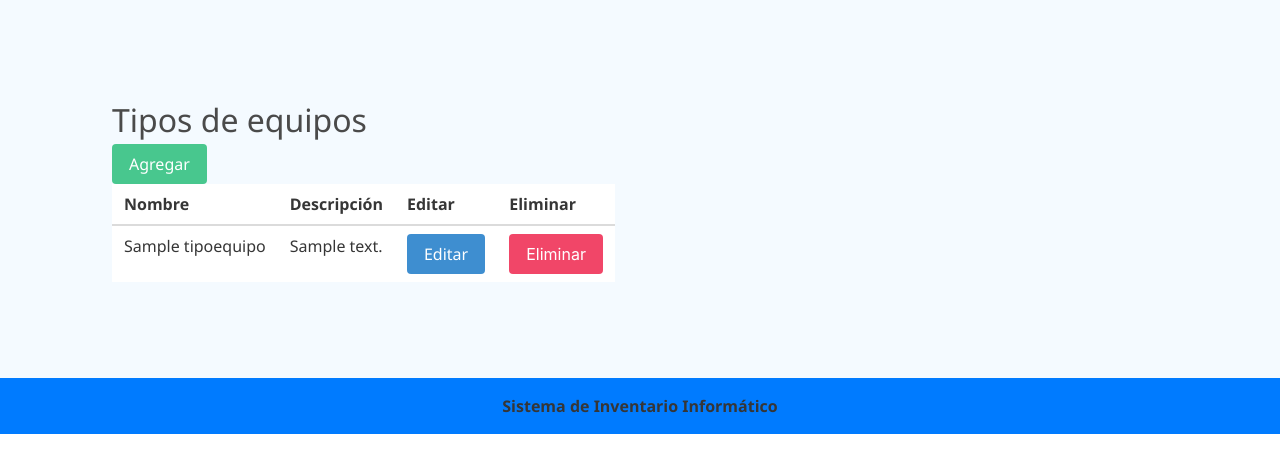
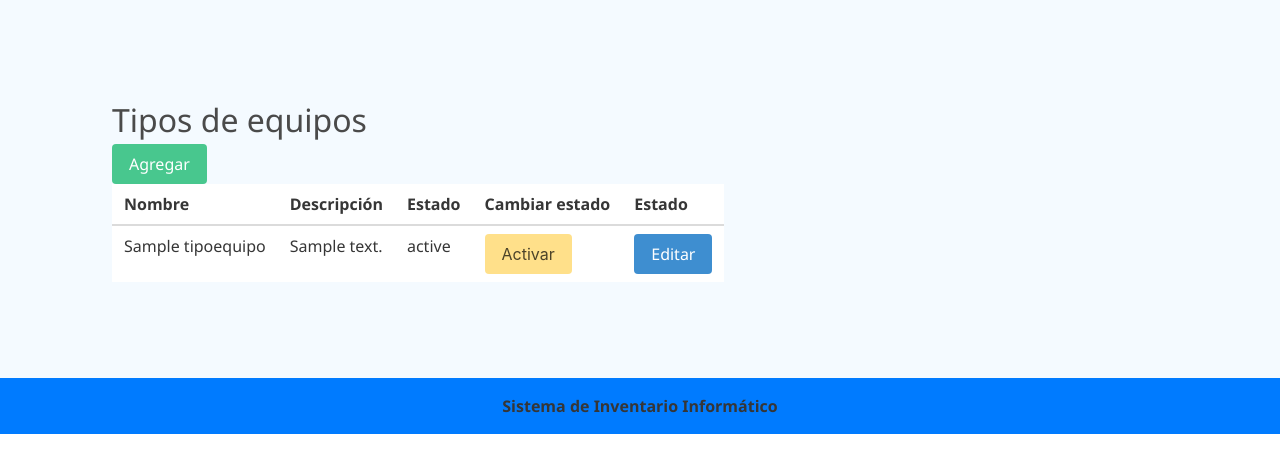
Before and after one commit to iosivrioja/practicas_hospital, a Flask app: page /tipo_equipos in a window 1280 px wide. Shown: the part 52-525 px from the top of the page. Run offline with Flask 3, Linux system fonts and the light colour scheme; tables that the repository leaves empty hold one stand-in row (values such as "Sample post").

Commit message:
Otro commit

```diff
--- a/clase/clase_tipo_equipo.py
+++ b/clase/clase_tipo_equipo.py
@@ -2,8 +2,10 @@ class TipoEquipo:
     id = 0
     nombre = ""
     descripcion = ""
+    estado = ""
 
-    def __init__(self, p_id, p_nombre, p_descripcion):
+    def __init__(self, p_id, p_nombre, p_descripcion, p_estado):
         self.id = p_id
         self.nombre = p_nombre
         self.descripcion = p_descripcion
+        self.estado = p_estado
--- a/controlador/controlador_parte.py
+++ b/controlador/controlador_parte.py
@@ -1,10 +1,10 @@
 from bd import obtener_conexion
 
-def insertar_parte(nombre, descripcion, equipo_id):
+def insertar_parte(nombre, descripcion, estado, equipo_id):
     conexion = obtener_conexion()
     with conexion.cursor() as cursor:
-        cursor.execute("INSERT INTO Parte(nombre, descripcion, equipo_id) VALUES (%s, %s, %s)",
-                       (nombre, descripcion, equipo_id))
+        cursor.execute("INSERT INTO Parte(nombre, descripcion, estado, equipo_id) VALUES (%s, %s, %s, %s)",
+                       (nombre, descripcion, estado, equipo_id))
     conexion.commit()
     conexion.close()
 
--- a/controlador/controlador_tipo_equipo.py
+++ b/controlador/controlador_tipo_equipo.py
@@ -1,10 +1,10 @@
 from bd import obtener_conexion
 
-def insertar_tipo_equipo(nombre, descripcion):
+def insertar_tipo_equipo(nombre, descripcion, estado):
     conexion = obtener_conexion()
     with conexion.cursor() as cursor:
-        cursor.execute("INSERT INTO tipoequipo(nombre, descripcion) VALUES (%s, %s)",
-                       (nombre, descripcion))
+        cursor.execute("INSERT INTO tipoequipo(nombre, descripcion, estado) VALUES (%s, %s, %s)",
+                       (nombre, descripcion, estado))
     conexion.commit()
     conexion.close()
 
@@ -12,7 +12,7 @@ def obtener_tipo_equipos():
     conexion = obtener_conexion()
     tipo_equipos = []
     with conexion.cursor() as cursor:
-        cursor.execute("SELECT id, nombre, descripcion FROM tipoequipo")
+        cursor.execute("SELECT id, nombre, descripcion, estado FROM tipoequipo")
         tipo_equipos = cursor.fetchall()
     conexion.close()
     return tipo_equipos
@@ -29,22 +29,22 @@ def obtener_tipo_equipo_por_id(id):
     tipo_equipo = None
     with conexion.cursor() as cursor:
         cursor.execute(
-            "SELECT id, nombre, descripcion FROM tipoequipo WHERE ID = %s", (id,))
+            "SELECT id, nombre, descripcion, estado FROM tipoequipo WHERE ID = %s", (id,))
         tipo_equipo = cursor.fetchone()
     conexion.close()
     return tipo_equipo
 
-def actualizar_tipo_equipo(nombre, descripcion, id):
+def actualizar_tipo_equipo(nombre, descripcion, estado, id):
     conexion = obtener_conexion()
     with conexion.cursor() as cursor:
-        cursor.execute("UPDATE tipoequipo SET nombre = %s, descripcion = %s WHERE id = %s",
-                       (nombre, descripcion, id))
+        cursor.execute("UPDATE tipoequipo SET nombre = %s, descripcion = %s, estado = %s WHERE id = %s",
+                       (nombre, descripcion, estado, id))
     conexion.commit()
     conexion.close()
 
 def actualizar_estado_tipo_equipo(id, nuevo_estado):
     conexion = obtener_conexion()
     with conexion.cursor() as cursor:
-        cursor.execute("UPDATE tipo_equipo SET estado = %s WHERE id = %s", (nuevo_estado, id))
+        cursor.execute("UPDATE tipoequipo SET estado = %s WHERE id = %s", (nuevo_estado, id))
     conexion.commit()
     conexion.close()
--- a/main.py
+++ b/main.py
@@ -66,7 +66,8 @@ def formulario_agregar_tipo_equipo():
 def guardar_tipo_equipo():
     nombre = request.form["nombre"]
     descripcion = request.form["descripcion"]
-    controlador_tipo_equipo.insertar_tipo_equipo(nombre, descripcion)
+    estado = 'Activo' if 'estado' in request.form else 'Inactivo'
+    controlador_tipo_equipo.insertar_tipo_equipo(nombre, descripcion, estado)
     return redirect("/tipo_equipos")
 
 @app.route("/tipo_equipos")
@@ -84,12 +85,20 @@ def editar_tipo_equipo(id):
     tipo_equipo = controlador_tipo_equipo.obtener_tipo_equipo_por_id(id)
     return render_template("editar_tipo_equipo.html", tipoequipo=tipo_equipo)
 
+@app.route("/cambiar_estado_tipo_equipo", methods=["POST"])
+def cambiar_estado_tipo_equipo():
+    id_tipo_equipo = request.form["id"]
+    nuevo_estado = request.form["estado"]
+    controlador_tipo_equipo.actualizar_estado_tipo_equipo(id_tipo_equipo, nuevo_estado)
+    return redirect("/tipo_equipos")
+
 @app.route("/actualizar_tipo_equipo", methods=["POST"])
 def actualizar_tipo_equipo():
     id_tipo_equipo = request.form["id"]
     nombre = request.form["nombre"]
     descripcion = request.form["descripcion"]
-    controlador_tipo_equipo.actualizar_tipo_equipo(nombre, descripcion, id_tipo_equipo)
+    estado = 'Activo' if 'estado' in request.form else 'Inactivo'
+    controlador_tipo_equipo.actualizar_tipo_equipo(nombre, descripcion, estado, id_tipo_equipo)
     return redirect("/tipo_equipos")
 
 @app.route("/agregar_subarea")
@@ -102,8 +111,9 @@ def formulario_agregar_subarea():
 def guardar_subarea():
     nombre = request.form["nombre"]
     descripcion = request.form["descripcion"]
+    estado = 'Activo' if 'estado' in request.form else 'Inactivo'
     id_area = request.form["area_id"]
-    controlador_subarea.insertar_subarea(nombre, descripcion, id_area)
+    controlador_subarea.insertar_subarea(nombre, descripcion, estado, id_area)
     return redirect("/subareas")
 
 @app.route("/subareas")
@@ -127,8 +137,16 @@ def actualizar_subarea():
     id_subarea = request.form["id"]
     nombre = request.form["nombre"]
     descripcion = request.form["descripcion"]
+    estado = 'Activo' if 'estado' in request.form else 'Inactivo'
     id_area = request.form["area_id"]
-    controlador_subarea.actualizar_subarea(nombre, descripcion, id_area, id_subarea)
+    controlador_subarea.actualizar_subarea(nombre, descripcion, estado, id_area, id_subarea)
+    return redirect("/subareas")
+
+@app.route("/cambiar_estado_subarea", methods=["POST"])
+def cambiar_estado_subarea():
+    id_subarea = request.form["id"]
+    nuevo_estado = request.form["estado"]
+    controlador_subarea.actualizar_estado_subarea(id_subarea, nuevo_estado)
     return redirect("/subareas")
 
 @app.route("/agregar_equipo")
@@ -193,8 +211,9 @@ def formulario_agregar_parte():
 def guardar_parte():
     nombre = request.form["nombre"]
     descripcion = request.form["descripcion"]
+    estado = 'Activo' if 'estado' in request.form else 'Inactivo'
     id_equipo = request.form["equipo_id"]
-    controlador_parte.insertar_parte(nombre, descripcion, id_equipo)
+    controlador_parte.insertar_parte(nombre, descripcion, estado, id_equipo)
     return redirect("/partes")
 
 @app.route("/partes")
--- a/templates/agregar_parte.html
+++ b/templates/agregar_parte.html
@@ -22,6 +22,11 @@ Agregar parte
                     {% endfor %}
                 </select>
 
+                <div class="field mt-2">
+                    <input type="checkbox" name="estado" id="estado" class="is-checkradio">
+                    <label for="estado">Activo</label>
+                </div>
+
                 <button type="submit" class="button is-success mt-2">Guardar</button>
                 <a href="{{url_for('partes')}}" class="button is-primary mt-2">Volver</a>
             </form>
--- a/templates/agregar_subarea.html
+++ b/templates/agregar_subarea.html
@@ -21,6 +21,11 @@ Agregar subarea
                     {% endfor %}
                 </select>
 
+                <div class="field mt-2">
+                    <input type="checkbox" name="estado" id="estado" class="is-checkradio">
+                    <label for="estado">Activo</label>
+                </div>
+
                 <button type="submit" class="button is-success mt-2">Guardar</button>
                 <a href="{{url_for('subareas')}}" class="button is-primary mt-2">Volver</a>
             </form>
--- a/templates/agregar_tipo_equipo.html
+++ b/templates/agregar_tipo_equipo.html
@@ -14,6 +14,11 @@ Agregar tipo de equipo
                 <label for="descripcion">Descripción:</label>
                 <input required type="text" class="input" placeholder="Descripcion" name="descripcion" id="descripcion">
 
+                <div class="field mt-2">
+                    <input type="checkbox" name="estado" id="estado" class="is-checkradio">
+                    <label for="estado">Activo</label>
+                </div>
+
                 <button type="submit" class="button is-success mt-2">Guardar</button>
                 <a href="{{url_for('tipo_equipos')}}" class="button is-primary mt-2">Volver</a>
             </form>
--- a/templates/editar_parte.html
+++ b/templates/editar_parte.html
@@ -24,6 +24,11 @@ Editar parte
                     {% endfor %}
                 </select>
 
+                <div class="field mt-2">
+                    <input type="checkbox" name="estado" id="estado" class="is-checkradio">
+                    <label for="estado">Activo</label>
+                </div>
+
                 <button type="submit" class="button is-success mt-2">Guardar</button>
                 <a href="{{url_for('partes')}}" class="button is-primary mt-2">Volver</a>
             </form>
--- a/templates/tipo_equipo.html
+++ b/templates/tipo_equipo.html
@@ -12,8 +12,9 @@
                     <tr>
                         <th>Nombre</th>
                         <th>Descripción</th>
-                        <th>Editar</th>
-                        <th>Eliminar</th>
+                        <th>Estado</th>
+                        <th>Cambiar estado</th>
+                        <th>Estado</th>
                     </tr>
                 </thead>
                 <tbody>
@@ -21,15 +22,19 @@
                     <tr>
                         <td>{{tipoequipo[1]}}</td>
                         <td>{{tipoequipo[2]}}</td>
+                        <td>{{tipoequipo[3]}}</td>
+                        <td>
+                            <form action="{{ url_for('cambiar_estado_tipo_equipo') }}" method="POST">
+                                <input type="hidden" name="id" value="{{ tipoequipo[0] }}">
+                                <input type="hidden" name="estado" value="{{ 'Inactivo' if tipoequipo[3] == 'Activo' else 'Activo' }}">
+                                <button type="submit" class="button is-warning">
+                                    {{ 'Desactivar' if tipoequipo[3] == 'Activo' else 'Activar' }}
+                                </button>
+                            </form>
+                        </td>
                         <td>
                             {# Pasar el id (lo que hay en tipo_equipo[0]) #}
                             <a href="{{url_for('editar_tipo_equipo', id=tipoequipo[0])}}" class="button is-info">Editar</a>
-                        </td>
-                        <td>
-                            <form action="{{url_for('eliminar_tipo_equipo')}}" method="POST">
-                                <input type="hidden" name="id" value="{{tipoequipo[0]}}">
-                                <button class="button is-danger">Eliminar</button>
-                            </form>
                         </td>
                     </tr>
                     {% endfor %}
```
Also changed, not shown: controlador/controlador_subarea.py (+9 -9 lines), templates/agente.html (+1 -7 lines), templates/editar_subarea.html (+9 -1 lines), templates/editar_tipo_equipo.html (+9 -0 lines), templates/parte.html (+12 -7 lines), templates/subarea.html (+13 -8 lines).
